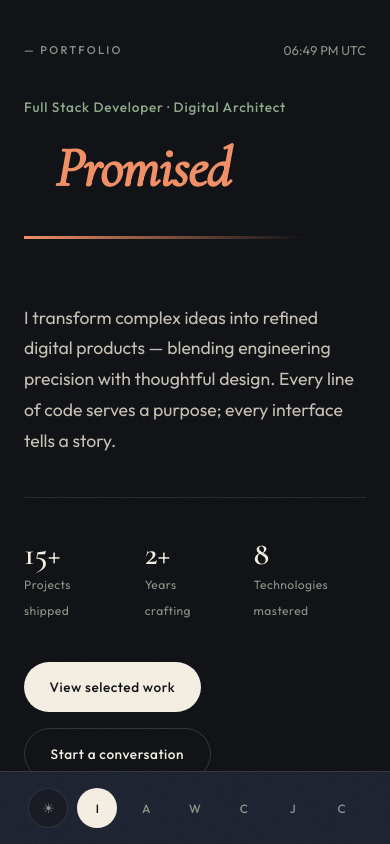
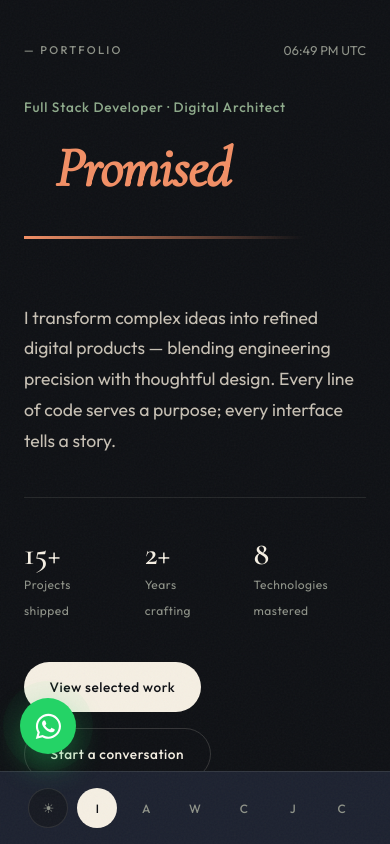
Before and after one commit to Promixxxe1/portfolio, a React (Vite) app: page / in a window 390 px wide. Shown: the top 844 px of the page. Built offline with nearby package versions, Linux system fonts and the light colour scheme.

Commit message:
whatsapp float

```diff
--- a/src/App.jsx
+++ b/src/App.jsx
@@ -10,6 +10,7 @@ import Craft from "./components/sections/Craft";
 import Journey from "./components/sections/Journey";
 import Voices from "./components/sections/Voices";
 import Connect from "./components/sections/Connect";
+import Float from "./components/ui/Float";
 import "./App.css";
 
 export default function App() {
@@ -45,6 +46,7 @@ export default function App() {
           <Voices />
           <Connect />
         </main>
+        <Float />
         <Footer />
       </div>
     </>
--- a/src/components/layout/Prelude.css
+++ b/src/components/layout/Prelude.css
@@ -35,3 +35,7 @@
   text-transform: uppercase;
   color: rgba(245, 240, 232, 0.5);
 }
+
+:root:not([data-theme="light"]) .prelude__sub {
+    color: #000;
+}
--- a/src/components/layout/Prelude.jsx
+++ b/src/components/layout/Prelude.jsx
@@ -45,7 +45,7 @@ export default function Prelude({ onComplete }) {
               animate={phase >= 1 ? { opacity: 1 } : {}}
               transition={{ duration: 0.4, delay: 0.2 }}
             >
-              Enter the workspace
+              Hello World!
             </motion.span>
           </div>
         </motion.div>
--- a/src/components/sections/Connect.css
+++ b/src/components/sections/Connect.css
@@ -166,6 +166,10 @@
     background:var(--color-accent);
     color:#fff;
 }
+:root:not([data-theme="light"]) .footer, .footer__name {
+    background:#161b22;
+    color: #fff;
+}
 
 /* //light theme ------------------*/
 :root[data-theme="light"] .connect{
--- a/src/components/sections/Work.jsx
+++ b/src/components/sections/Work.jsx
@@ -66,7 +66,7 @@ export default function Work() {
                     Live site ↗
                   </a>
                   <a href={project.github} target="_blank" rel="noopener noreferrer" className="work__link work__link--muted">
-                    Source
+
                   </a>
                 </div>
               </div>
--- /dev/null
+++ b/src/components/ui/Float.css
@@ -0,0 +1,71 @@
+.float-whatsapp {
+  position: fixed;
+  right: 30px;
+  bottom: 30px;
+  width: 62px;
+  height: 62px;
+  border-radius: 50%;
+  background: #25d366;
+  color: #fff;
+
+  display: flex;
+  justify-content: center;
+  align-items: center;
+
+  font-size: 2rem;
+
+  box-shadow: 0 12px 30px rgba(37, 211, 102, 0.35);
+
+  z-index: 9999;
+
+  transition: all 0.35s ease;
+}
+
+.float-whatsapp:hover {
+  transform: translateY(-6px) scale(1.08);
+  box-shadow: 0 18px 40px rgba(37, 211, 102, 0.5);
+}
+
+.float-whatsapp:active {
+  transform: scale(0.95);
+}
+
+/* Pulse animation */
+
+.float-whatsapp::before {
+  content: "";
+  position: absolute;
+  inset: 0;
+  border-radius: 50%;
+  background: rgba(37, 211, 102, 0.4);
+  animation: whatsappPulse 2s infinite;
+  z-index: -1;
+}
+
+@keyframes whatsappPulse {
+  0% {
+    transform: scale(1);
+    opacity: 0.7;
+  }
+
+  70% {
+    transform: scale(1.7);
+    opacity: 0;
+  }
+
+  100% {
+    opacity: 0;
+  }
+}
+
+/* Mobile */
+
+@media (max-width: 768px) {
+  .float-whatsapp {
+    width: 56px;
+    height: 56px;
+    left: 20px;
+    bottom: 90px; /* above your mobile bottom nav */
+    font-size: 1.8rem;
+  }
+}
--- /dev/null
+++ b/src/components/ui/Float.jsx
@@ -0,0 +1,15 @@
+import { FaWhatsapp } from "react-icons/fa";
+import "./Float.css";
+
+export default function Float() {
+  return (
+    <a
+      href="https://wa.me/2349134109658?text=Hi%20Promise!%20I%20found%20your%20portfolio%20and%20I'd%20love%20to%20discuss%20a%20project."
+      target="_blank"
+      rel="noopener noreferrer"
+      className="float-whatsapp"
+    >
+      <FaWhatsapp />
+    </a>
+  );
+}
--- a/src/data/content.js
+++ b/src/data/content.js
@@ -1,5 +1,5 @@
 export const profile = {
-  name: 'Iheanacho Promise',
+  name: ' Promised',
   // firstName: 'Iheanacho',
   lastName: 'Promised',
   title: 'Full Stack Developer',
```
Also changed, not shown: src/components/layout/Footer.css (line endings or trailing spaces).
